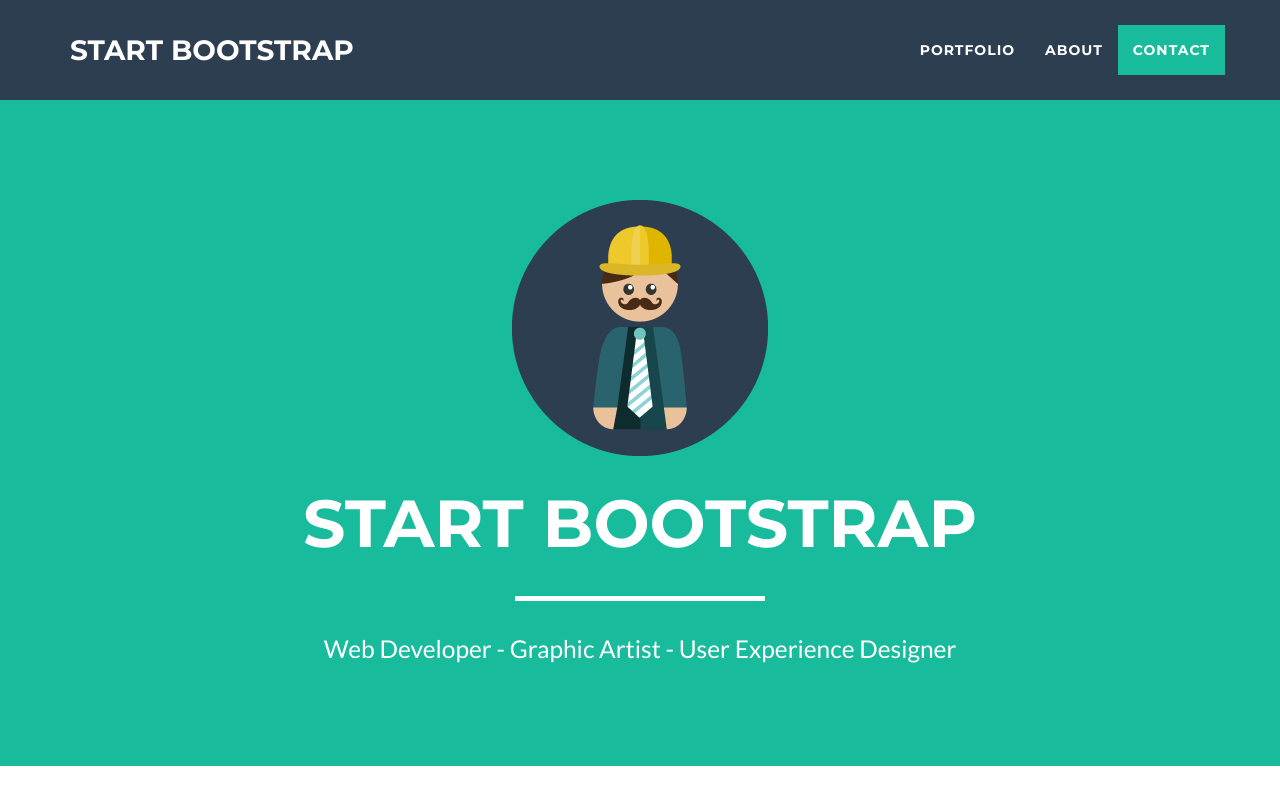
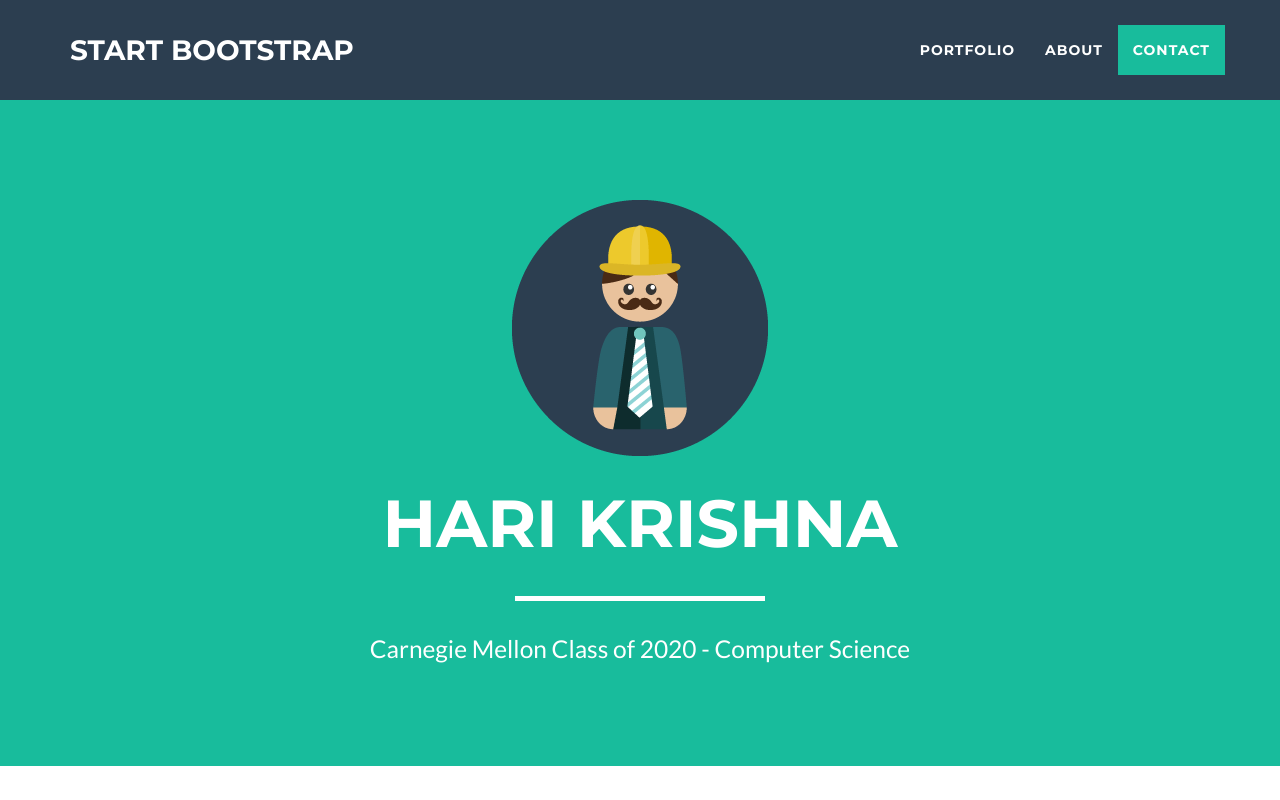
Before and after one commit to Cantzon/Portfolio, a website: page index.html in a window 1280 px wide. Shown: the top 800 px of the page. Drawn offline with nearby package versions, Linux system fonts and the light colour scheme.

Commit message:
just messed about with the title and header, no major edits

```diff
--- a/index.html
+++ b/index.html
@@ -9,7 +9,7 @@
     <meta name="description" content="">
     <meta name="author" content="">
 
-    <title>Freelancer - Start Bootstrap Theme</title>
+    <title>Hari Krishna</title>
 
     <!-- Bootstrap Core CSS -->
     <link href="vendor/bootstrap/css/bootstrap.min.css" rel="stylesheet">
@@ -73,9 +73,9 @@
                 <div class="col-lg-12">
                     <img class="img-responsive" src="img/profile.png" alt="">
                     <div class="intro-text">
-                        <span class="name">Start Bootstrap</span>
+                        <span class="name">Hari Krishna</span>
                         <hr class="star-light">
-                        <span class="skills">Web Developer - Graphic Artist - User Experience Designer</span>
+                        <span class="skills">Carnegie Mellon Class of 2020 - Computer Science</span>
                     </div>
                 </div>
             </div>
```
